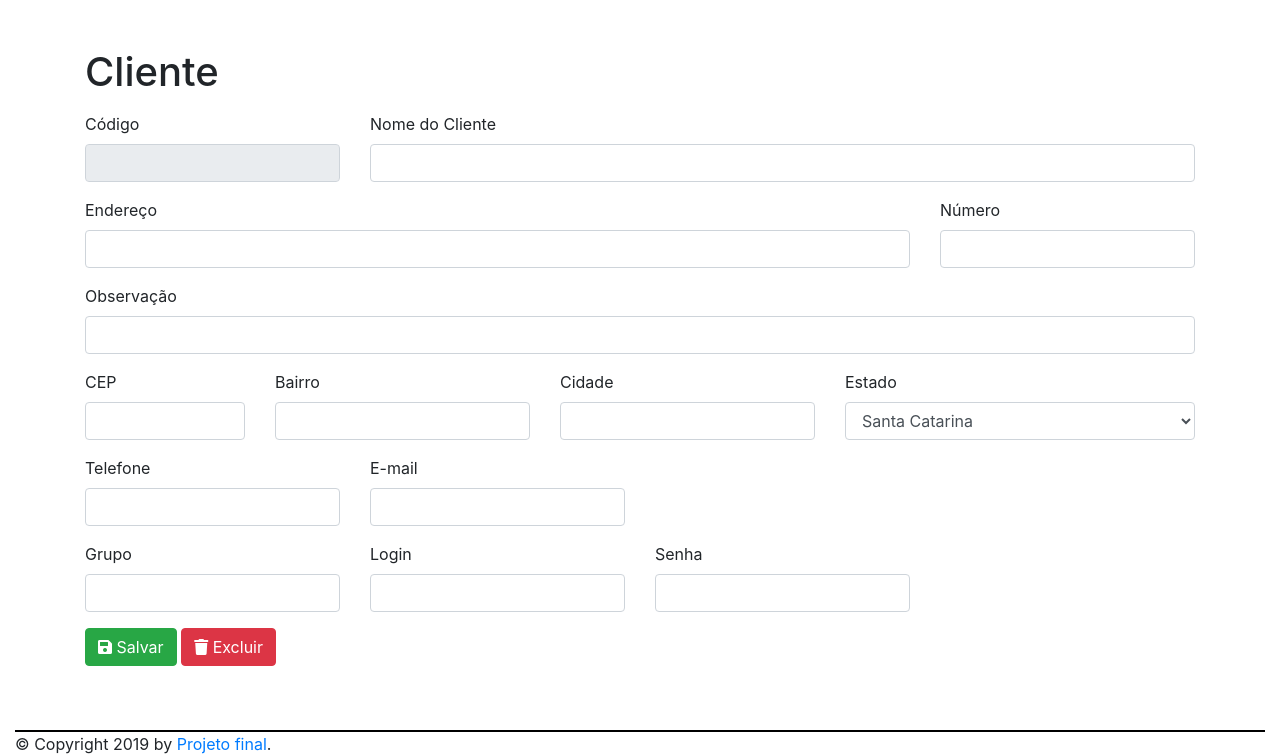
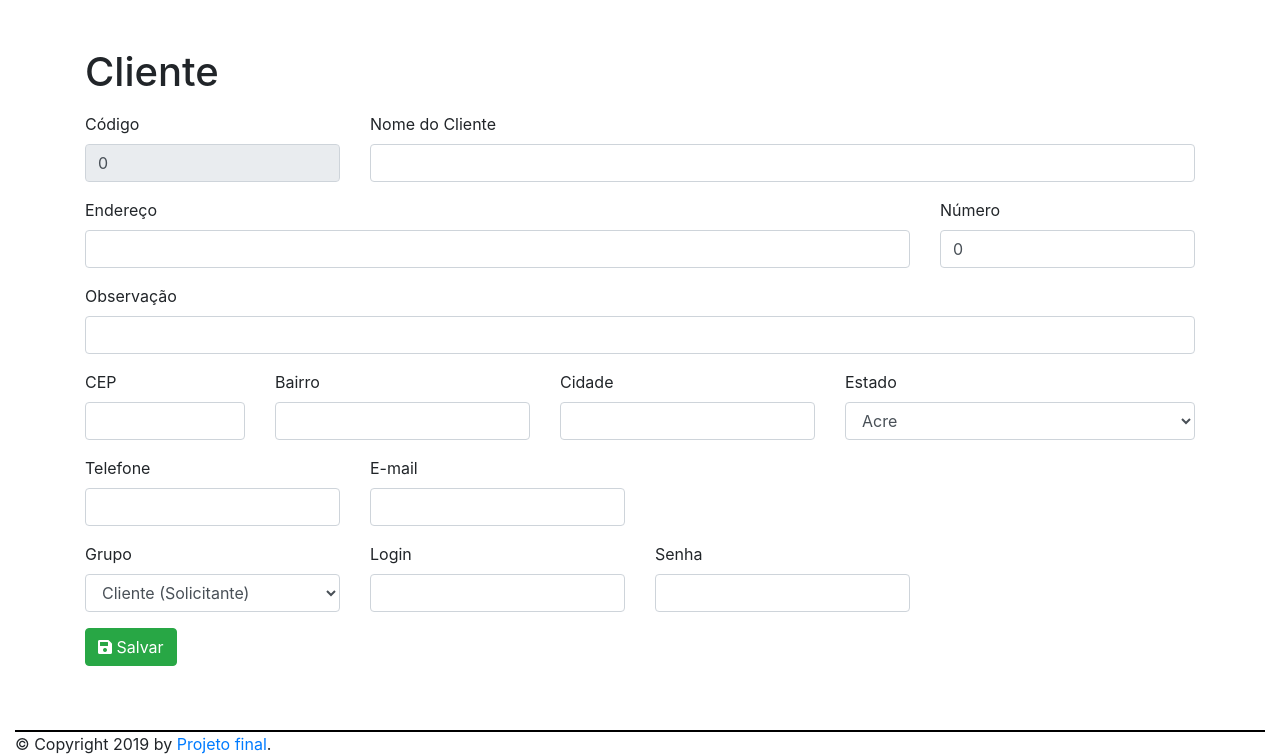
Before and after one commit to Bruno7kp/webPythonProjetoEstudo2019_02, a Flask app: page /cliente in a window 1280 px wide. Shown: the part 56-812 px from the top of the page. Run offline with Flask 2, Linux system fonts and the light colour scheme; the visitor is signed in with stand-in values (Sample User, id 1); some libraries are stand-ins or nearby versions.

Commit message:
Remoção e edição de clientes

```diff
--- a/mod_cliente/cliente_model.py
+++ b/mod_cliente/cliente_model.py
@@ -116,3 +116,11 @@ class ClienteModel(BaseModel):
             list_all.append(cliente)
         c.close()
         return list_all
+
+    def login_exists(self, login, exceptid):
+        c = self.db.con.cursor()
+        c.execute("""SELECT id_cliente FROM tb_clientes WHERE id_cliente != %s AND login = %s""", (exceptid, login))
+        return c.rowcount > 0
+
+    def valid_pass(self, password):
+        return len(password) < 4
--- a/mod_cliente/templates/formCliente.html
+++ b/mod_cliente/templates/formCliente.html
@@ -5,30 +5,30 @@
 {% block content %}
     <div class="container mt-5">
         <h1>Cliente</h1>
-        <form action="{{ url_for('cliente.cadastro') }}" method="post">
+        <form action="{{ url_for('cliente.cadastro') if cliente.id_cliente == 0 else url_for('cliente.edicao', clienteid=cliente.id_cliente) }}" method="post">
             <div class="row mt-3">
                 <div class="col col-3">
                     <div class="form-group">
                         <label for="codigo">Código</label>
-                        <input id="codigo" name="codigo" type="text" class="form-control" disabled>
+                        <input id="codigo" name="codigo" type="text" class="form-control" value="{{ cliente.id_cliente }}" disabled>
                     </div>
                 </div>
                 <div class="col col-9">
                     <div class="form-group">
                         <label for="nome">Nome do Cliente</label>
-                        <input id="nome" name="nome" type="text" class="form-control">
+                        <input required id="nome" name="nome" type="text" class="form-control" value="{{ cliente.nome }}">
                     </div>
                 </div>
                 <div class="col col-9">
                     <div class="form-group">
                         <label for="endereco">Endereço</label>
-                        <input id="endereco" name="endereco" type="text" class="form-control">
+                        <input required id="endereco" name="endereco" type="text" class="form-control" value="{{ cliente.endereco }}">
                     </div>
                 </div>
                 <div class="col col-3">
                     <div class="form-group">
                         <label for="numero">Número</label>
-                        <input id="numero" name="numero" type="text" class="form-control">
+                        <input required id="numero" name="numero" type="text" class="form-control" value="{{ cliente.numero }}">
                     </div>
                 </div>
             </div>
@@ -36,32 +36,58 @@
                 <div class="col col-12">
                     <div class="form-group">
                         <label for="observacao">Observação</label>
-                        <input id="observacao" name="observacao" type="text" class="form-control">
+                        <input required id="observacao" name="observacao" type="text" class="form-control" value="{{ cliente.endereco }}">
                     </div>
                 </div>
                 <div class="col col-2">
                     <div class="form-group">
                         <label for="cep">CEP</label>
-                        <input id="cep" name="cep" type="text" class="form-control">
+                        <input required id="cep" name="cep" type="text" class="form-control" value="{{ cliente.cep }}">
                     </div>
                 </div>
                 <div class="col col-3">
                     <div class="form-group">
                         <label for="bairro">Bairro</label>
-                        <input id="bairro" name="bairro" type="text" class="form-control">
+                        <input required id="bairro" name="bairro" type="text" class="form-control" value="{{ cliente.bairro }}">
                     </div>
                 </div>
                 <div class="col col-3">
                     <div class="form-group">
                         <label for="cidade">Cidade</label>
-                        <input id="cidade" name="cidade" type="text" class="form-control">
+                        <input required id="cidade" name="cidade" type="text" class="form-control" value="{{ cliente.cidade }}">
                     </div>
                 </div>
                 <div class="col col-4">
                     <div class="form-group">
                         <label for="estado">Estado</label>
-                        <select id="estado" name="estado" class="form-control">
-                            <option value="SC">Santa Catarina</option>
+                        <select required id="estado" name="estado" class="form-control">
+                            <option value="AC" {% if cliente.estado == 'AC' %}selected{% endif %}>Acre</option>
+                            <option value="AL" {% if cliente.estado == 'AL' %}selected{% endif %}>Alagoas</option>
+                            <option value="AP" {% if cliente.estado == 'AP' %}selected{% endif %}>Amapá</option>
+                            <option value="AM" {% if cliente.estado == 'AM' %}selected{% endif %}>Amazonas</option>
+                            <option value="BA" {% if cliente.estado == 'BA' %}selected{% endif %}>Bahia</option>
+                            <option value="CE" {% if cliente.estado == 'CE' %}selected{% endif %}>Ceará</option>
+                            <option value="DF" {% if cliente.estado == 'DF' %}selected{% endif %}>Distrito Federal</option>
+                            <option value="ES" {% if cliente.estado == 'ES' %}selected{% endif %}>Espírito Santo</option>
+                            <option value="GO" {% if cliente.estado == 'GO' %}selected{% endif %}>Goiás</option>
+                            <option value="MA" {% if cliente.estado == 'MA' %}selected{% endif %}>Maranhão</option>
+                            <option value="MT" {% if cliente.estado == 'MT' %}selected{% endif %}>Mato Grosso</option>
+                            <option value="MS" {% if cliente.estado == 'MS' %}selected{% endif %}>Mato Grosso do Sul</option>
+                            <option value="MG" {% if cliente.estado == 'MG' %}selected{% endif %}>Minas Gerais</option>
+                            <option value="PA" {% if cliente.estado == 'PA' %}selected{% endif %}>Pará</option>
+                            <option value="PB" {% if cliente.estado == 'PB' %}selected{% endif %}>Paraíba</option>
+                            <option value="PR" {% if cliente.estado == 'PR' %}selected{% endif %}>Paraná</option>
+                            <option value="PE" {% if cliente.estado == 'PE' %}selected{% endif %}>Pernambuco</option>
+                            <option value="PI" {% if cliente.estado == 'PI' %}selected{% endif %}>Piauí</option>
+                            <option value="RJ" {% if cliente.estado == 'RJ' %}selected{% endif %}>Rio de Janeiro</option>
+                            <option value="RN" {% if cliente.estado == 'RN' %}selected{% endif %}>Rio Grande do Norte</option>
+                            <option value="RS" {% if cliente.estado == 'RS' %}selected{% endif %}>Rio Grande do Sul</option>
+                            <option value="RO" {% if cliente.estado == 'RO' %}selected{% endif %}>Rondônia</option>
+                            <option value="RR" {% if cliente.estado == 'RR' %}selected{% endif %}>Roraima</option>
+                            <option value="SC" {% if cliente.estado == 'SC' %}selected{% endif %}>Santa Catarina</option>
+                            <option value="SP" {% if cliente.estado == 'SP' %}selected{% endif %}>São Paulo</option>
+                            <option value="SE" {% if cliente.estado == 'SE' %}selected{% endif %}>Sergipe</option>
+                            <option value="TO" {% if cliente.estado == 'TO' %}selected{% endif %}>Tocantins</option>
                         </select>
                     </div>
                 </div>
@@ -70,13 +96,13 @@
                 <div class="col col-3">
                     <div class="form-group">
                         <label for="telefone">Telefone</label>
-                        <input id="telefone" name="telefone" type="text" class="form-control">
+                        <input required id="telefone" name="telefone" type="tel" class="form-control" value="{{ cliente.telefone }}">
                     </div>
                 </div>
                 <div class="col col-3">
                     <div class="form-group">
                         <label for="email">E-mail</label>
-                        <input id="email" name="email" type="text" class="form-control">
+                        <input required id="email" name="email" type="email" class="form-control" value="{{ cliente.email }}">
                     </div>
                 </div>
             </div>
@@ -84,19 +110,22 @@
                 <div class="col col-3">
                     <div class="form-group">
                         <label for="grupo">Grupo</label>
-                        <input id="grupo" name="grupo" type="text" class="form-control">
+                        <select required id="grupo" name="grupo" class="form-control">
+                            <option value="user" {% if cliente.grupo == 'user' %}selected{% endif %}>Cliente (Solicitante)</option>
+                            <option value="admin" {% if cliente.grupo == 'admin' %}selected{% endif %}>Administrador</option>
+                        </select>
                     </div>
                 </div>
                 <div class="col col-3">
                     <div class="form-group">
                         <label for="login">Login</label>
-                        <input id="login" name="login" type="text" class="form-control">
+                        <input required id="login" name="login" type="text" class="form-control" value="{{ cliente.login }}">
                     </div>
                 </div>
                 <div class="col col-3">
                     <div class="form-group">
                         <label for="senha">Senha</label>
-                        <input id="senha" name="senha" type="password" class="form-control">
+                        <input {% if cliente.id == 0 %}required{% endif %} id="senha" name="senha" type="password" class="form-control">
                     </div>
                 </div>
             </div>
@@ -104,7 +133,9 @@
                 <div class="col col-12">
                     <div class="form-group">
                         <button class="btn btn-success" type="submit"><i class="fa fa-save"></i> Salvar</button>
-                        <button class="btn btn-danger"><i class="fa fa-trash"></i> Excluir</button>
+                        {% if cliente.id_cliente > 0 %}
+                        <button data-delete="{{ url_for('cliente.remocao', clienteid=cliente.id_cliente) }}" class="btn btn-danger" type="button"><i class="fa fa-trash"></i> Excluir</button>
+                        {% endif %}
                     </div>
                 </div>
             </div>
--- a/static/js/app.js
+++ b/static/js/app.js
@@ -27,6 +27,7 @@ const App = {
             }, 1000);
         }
         App.addFormListener();
+        App.addDeleteListener();
     },
     addFormListener: () => {
         let form = document.querySelector("form");
@@ -40,6 +41,28 @@ const App = {
                     method: method,
                     body: formData
                 }).then((response) => {
+                    App.responseHandler(response);
+                })
+            });
+        }
+    },
+    addDeleteListener: () => {
+        let del = document.querySelectorAll("[data-delete]");
+        if (del.length > 0) {
+            for (let i = 0; i < del.length; i++) {
+                let d = del[i];
+                d.addEventListener("click", (ev) => {
+                    let url = d.getAttribute("data-delete");
+                    fetch(url, {
+                        method: 'delete'
+                    }).then((response) => {
+                        App.responseHandler(response);
+                    })
+                });
+            }
+        }
+    },
+    responseHandler: (response) => {
         if (response.status === 200 || response.status === 201) {
             response.json().then((jsonResponse) => App.onFormSuccess(jsonResponse));
         } else if (response.status === 401) {
@@ -50,9 +73,6 @@ const App = {
             App.onServerError();
         } else {
             response.json().then((jsonResponse) => App.onFormError(jsonResponse));
-                    }
-                })
-            });
         }
     },
     onFormError: (response) => {
@@ -73,7 +93,7 @@ const App = {
         if (response.redirect && response.redirect.length > 0) {
             setTimeout(() => {
                 window.location.href = response.redirect;
-            },1500);
+            },500);
         }
     },
 };
```
Also changed, not shown: mod_cliente/cliente.py (+73 -12 lines), model/json_response.py (+5 -2 lines). Lines whose indentation alone changed are shown as unchanged.
